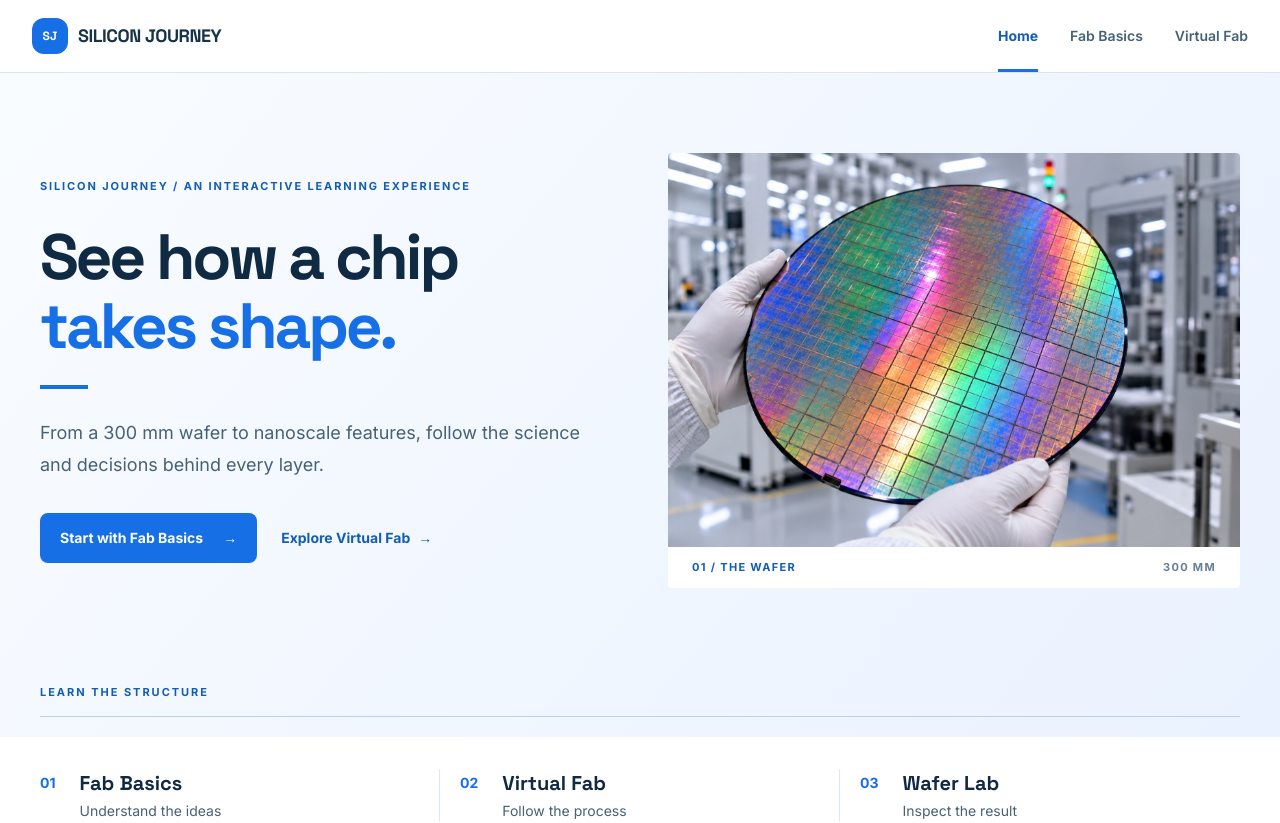
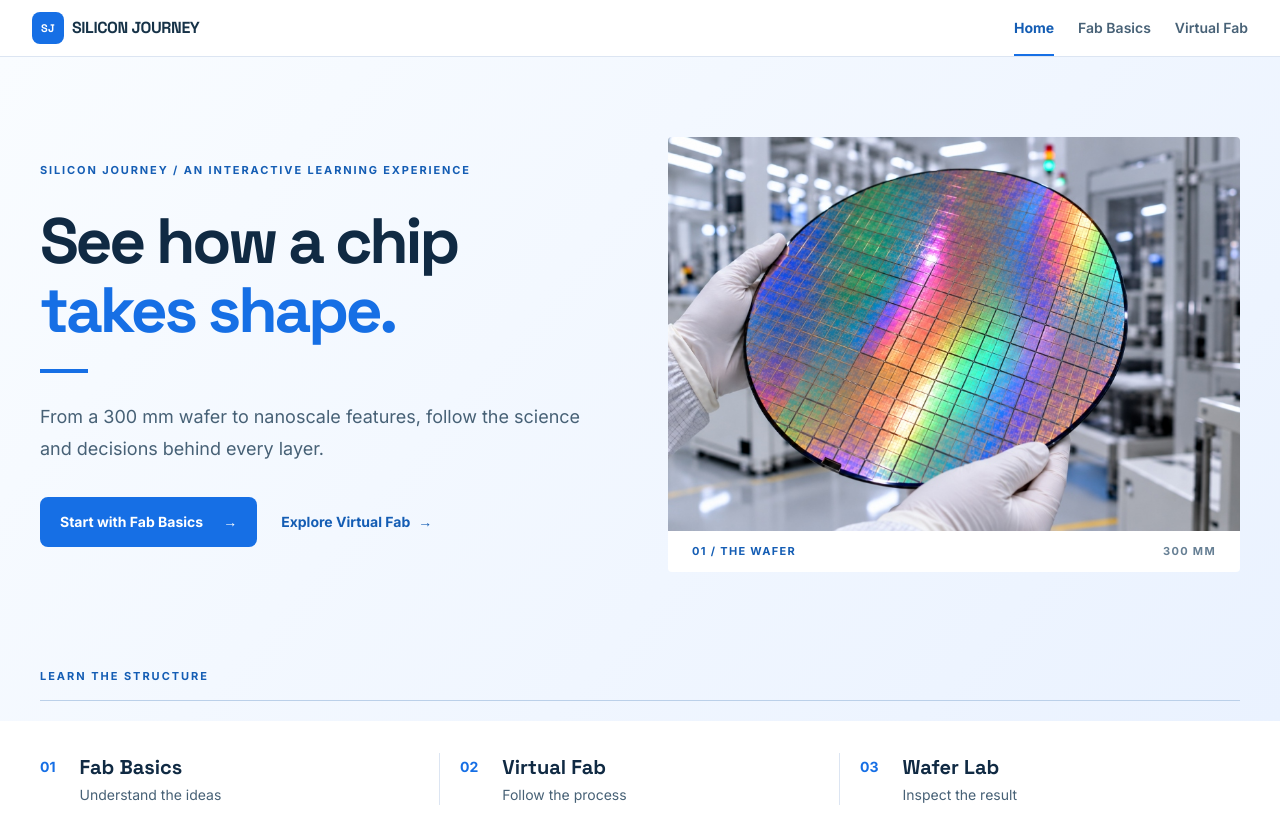
Before and after one commit to mahmutnasser/virtualfab, a React (Vite) app: page / in a window 1280 px wide. Shown: the top 823 px of the page. Built offline with nearby package versions, Linux system fonts and the light colour scheme.

Commit message:
Reduce shared site header height

```diff
--- a/src/components/app/SiteHeader.tsx
+++ b/src/components/app/SiteHeader.tsx
@@ -26,15 +26,15 @@ export const SiteHeader: React.FC<SiteHeaderProps> = ({ activeSection, onOpenHom
 
   return (
     <header onKeyDown={(event) => { if (event.key === 'Escape') setMenuOpen(false); }} className="sticky top-0 z-50 shrink-0 border-b border-[#DCE5F2] bg-white">
-      <div className="mx-auto flex min-h-[72px] max-w-7xl items-center justify-between gap-4 px-4 sm:px-6 lg:px-8">
-        <button type="button" onClick={() => openSection('home')} aria-label="Silicon Journey Home" className="inline-flex min-h-[44px] items-center gap-2.5 rounded-lg text-left focus-visible:outline focus-visible:outline-2 focus-visible:outline-[#166FE5]">
-          <span className="flex h-9 w-9 shrink-0 items-center justify-center rounded-xl bg-[#166FE5] font-display text-xs font-bold tracking-wide text-white">SJ</span>
-          <span className="font-display text-[11px] font-bold uppercase tracking-tight text-[#173348] min-[360px]:text-[13px] sm:text-lg">Silicon Journey</span>
+      <div className="mx-auto flex h-14 max-w-7xl items-center justify-between gap-4 px-4 sm:px-6 lg:px-8">
+        <button type="button" onClick={() => openSection('home')} aria-label="Silicon Journey Home" className="inline-flex min-h-[44px] items-center gap-2 rounded-lg text-left focus-visible:outline focus-visible:outline-2 focus-visible:outline-[#166FE5]">
+          <span className="flex h-8 w-8 shrink-0 items-center justify-center rounded-lg bg-[#166FE5] font-display text-[11px] font-bold tracking-wide text-white">SJ</span>
+          <span className="font-display text-[11px] font-bold uppercase tracking-tight text-[#173348] min-[360px]:text-[13px] sm:text-base">Silicon Journey</span>
         </button>
 
-        <nav aria-label="Main navigation" className="hidden h-[72px] items-center gap-8 md:flex">
+        <nav aria-label="Main navigation" className="hidden h-full items-center gap-6 md:flex">
           {sections.map((section) => section.id === activeSection ? (
-            <span key={section.id} aria-current="page" className="inline-flex h-full items-center border-b-[3px] border-[#166FE5] pt-[3px] text-sm font-bold text-[#145DB4]">
+            <span key={section.id} aria-current="page" className="inline-flex h-full items-center border-b-2 border-[#166FE5] pt-0.5 text-sm font-bold text-[#145DB4]">
               {section.label}
             </span>
           ) : (
```
